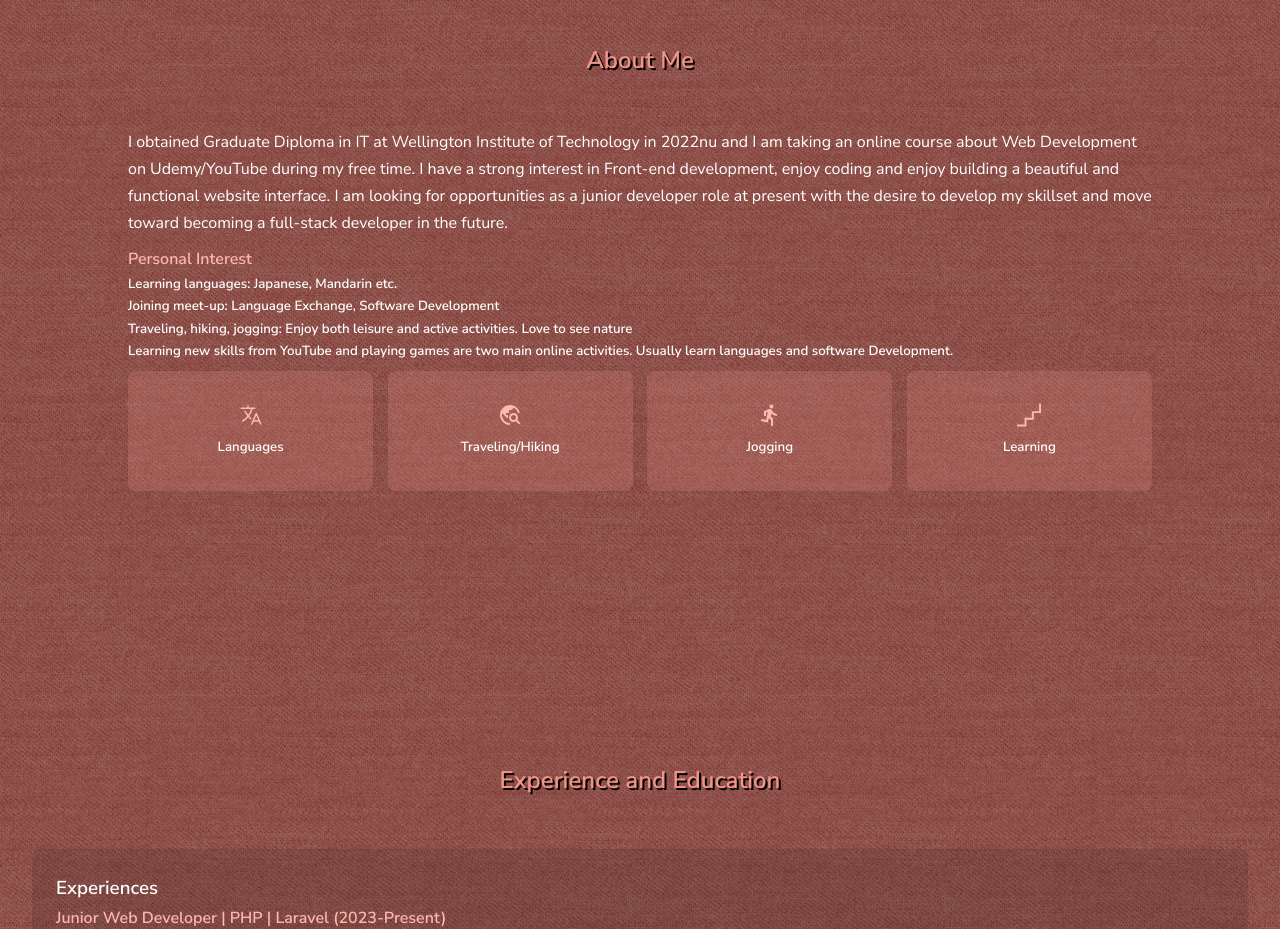
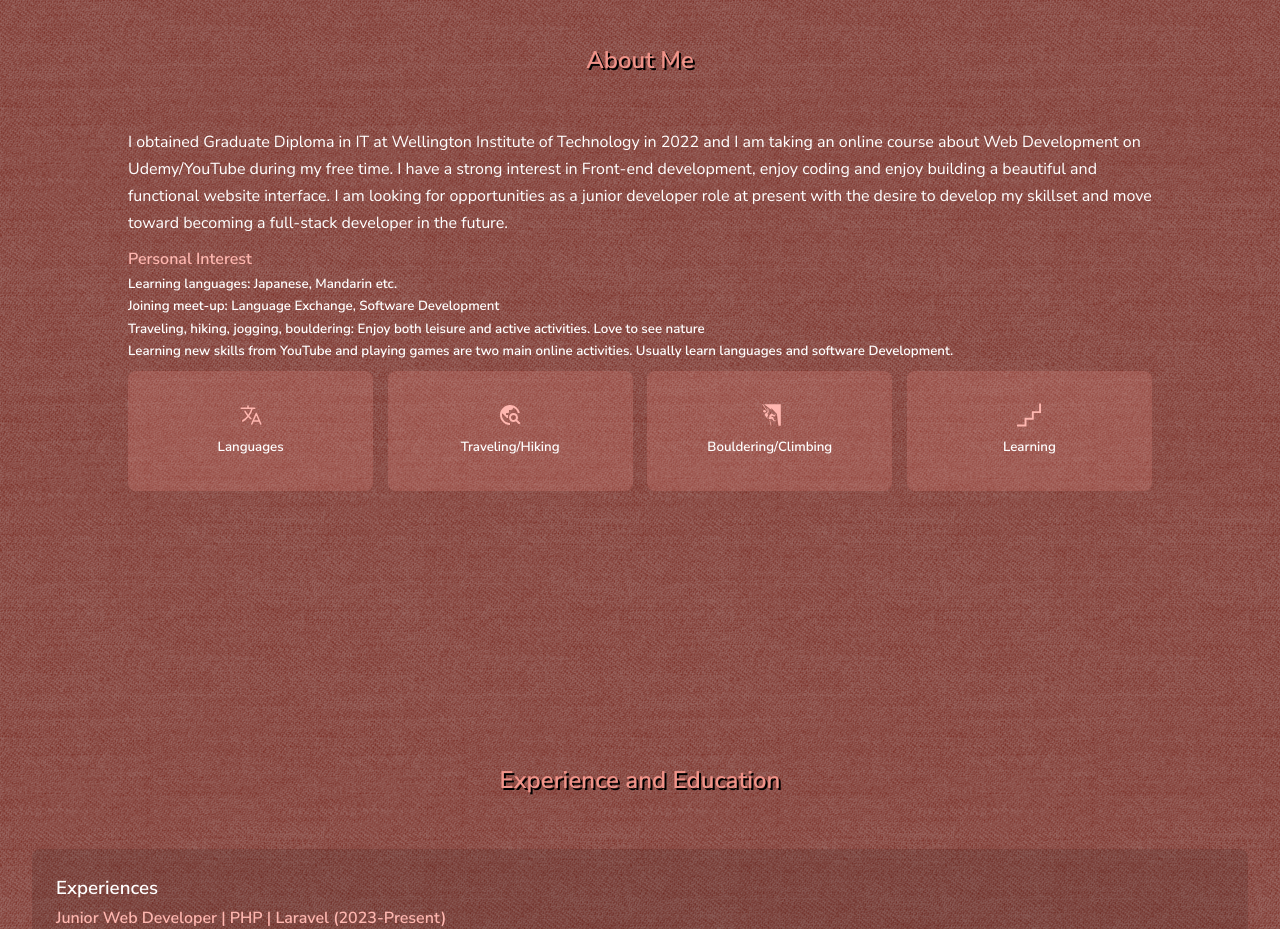
Before and after one commit to warismee/my-site-react, a React (Create React App) app: page / in a window 1280 px wide. Shown: the part 880-1809 px from the top of the page. Built offline with nearby package versions, Linux system fonts and the light colour scheme.

Commit message:
updated about

```diff
--- a/src/components/About/About.jsx
+++ b/src/components/About/About.jsx
@@ -4,6 +4,7 @@ import {IoLanguageOutline} from 'react-icons/io5'
 import {MdOutlineTravelExplore} from 'react-icons/md'
 import {SiFuturelearn} from 'react-icons/si'
 import {MdOutlineDirectionsRun} from 'react-icons/md'
+import { GiMountainClimbing } from "react-icons/gi"
 
 const About = () => {
   return (
@@ -12,7 +13,7 @@ const About = () => {
       <div className='about_content'>
         <div className='about_container'>
           <article className='about_card'>
-            <p>I obtained Graduate Diploma in IT at Wellington Institute of Technology in 2022nu and I am taking an online course about Web Development on Udemy/YouTube during my free time. I have a strong interest in Front-end development, enjoy coding and enjoy building a beautiful and functional website interface. I am looking for opportunities as a junior developer role at present with the desire to develop my skillset and move toward becoming a full-stack developer in the future.</p>
+            <p>I obtained Graduate Diploma in IT at Wellington Institute of Technology in 2022 and I am taking an online course about Web Development on Udemy/YouTube during my free time. I have a strong interest in Front-end development, enjoy coding and enjoy building a beautiful and functional website interface. I am looking for opportunities as a junior developer role at present with the desire to develop my skillset and move toward becoming a full-stack developer in the future.</p>
           </article>
         </div>
         <div className='about_container'>
@@ -20,7 +21,7 @@ const About = () => {
             <h4>Personal Interest</h4>
             <h5>Learning languages: Japanese, Mandarin etc.</h5>
             <h5>Joining meet-up: Language Exchange, Software Development</h5>
-            <h5>Traveling, hiking, jogging: Enjoy both leisure and active activities. Love to see nature</h5>
+            <h5>Traveling, hiking, jogging, bouldering: Enjoy both leisure and active activities. Love to see nature</h5>
             <h5>Learning new skills from YouTube and playing games are two main online activities. Usually learn languages and software Development.</h5>
           </article>
         </div>
@@ -35,8 +36,8 @@ const About = () => {
               <h5>Traveling/Hiking</h5>
             </article>
             <article className='about_interest'>
-              <MdOutlineDirectionsRun className='interest_icon'/>
-              <h5>Jogging</h5>
+              <GiMountainClimbing className='interest_icon'/>
+              <h5>Bouldering/Climbing</h5>
             </article>
             <article className='about_interest'>
               <SiFuturelearn className='interest_icon'/>
```
